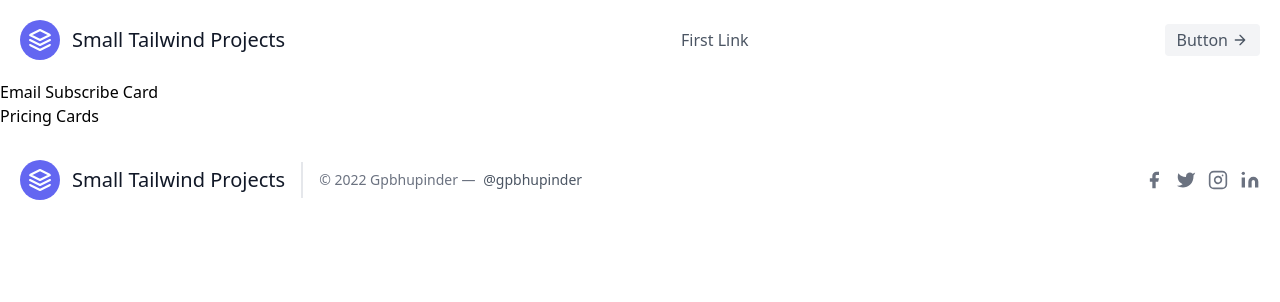
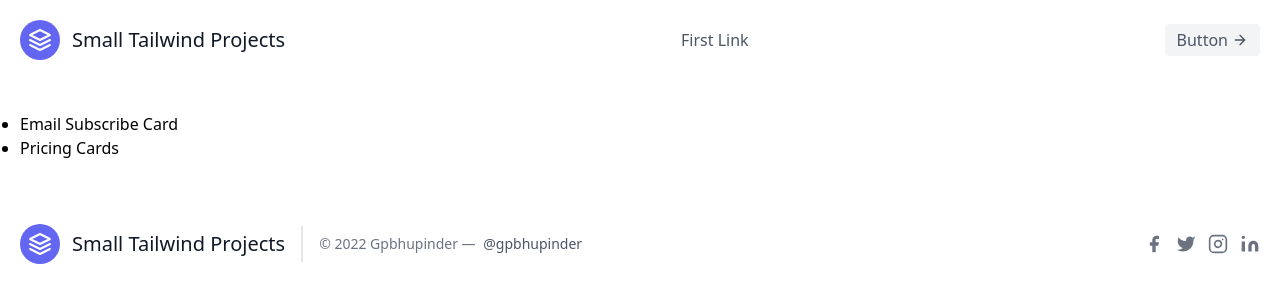
Before and after one commit to gpbhupinder/Small-Tailwind-Projects, a plain HTML site: page index.html in a window 1280 px wide. Drawn offline with nearby package versions, Linux system fonts and the light colour scheme.

Commit message:
list container and class

```diff
--- a/index.html
+++ b/index.html
@@ -55,10 +55,14 @@
       </div>
     </header>
     <main>
-      <ul>
-        <li><a href="/emailSubscribe.html">Email Subscribe Card</a></li>
-        <li><a href="/pricingCards.html">Pricing Cards</a></li>
-      </ul>
+      <div
+        class="container px-5 py-8 mx-auto flex items-center sm:flex-row flex-col"
+      >
+        <ul class="list-disc">
+          <li><a href="emailSubscribe.html">Email Subscribe Card</a></li>
+          <li><a href="pricingCards.html">Pricing Cards</a></li>
+        </ul>
+      </div>
     </main>
     <footer class="text-gray-600 body-font">
       <div
```
